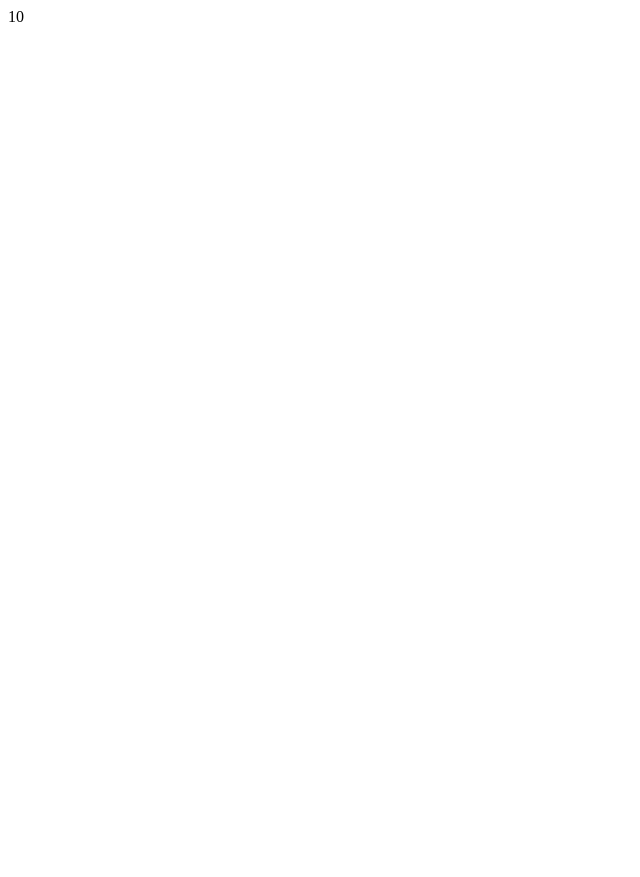
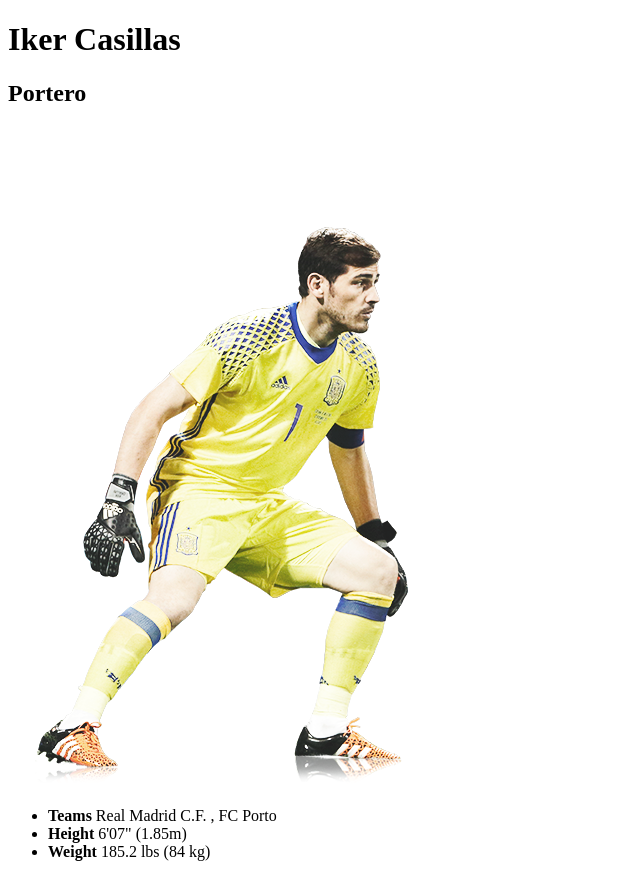
Before and after one commit to Kirbo92/Eurocup, a plain HTML site: page public/index.html in a window 1280 px wide. Shown: the whole page, without its empty margins (0-640 px from the left). Before the commit the page ends 800 px from the top, so only its background shows below. Drawn offline with nearby package versions, Linux system fonts and the light colour scheme.

Commit message:
Add basic html layout for player

```diff
--- a/public/index.html
+++ b/public/index.html
@@ -7,6 +7,15 @@
 	<script src="https://ajax.googleapis.com/ajax/libs/angularjs/1.5.5/angular.min.js"></script>
 </head>
 <body>
-	{{5+5}}
+	<div>
+		<h1>Iker Casillas</h1>
+		<h2>Portero</h2>
+		<img src="img/casillas.png" alt="">
+		<ul>
+         	<li><strong>Teams</strong> Real Madrid C.F. , FC Porto</li>
+        	<li><strong>Height</strong> 6'07" (1.85m)</li>
+         	<li><strong>Weight</strong> 185.2 lbs (84 kg)</li>
+      	</ul>
+	</div>
 </body>
 </html>
```
Also changed, not shown: public/img/casillas.png (added).
